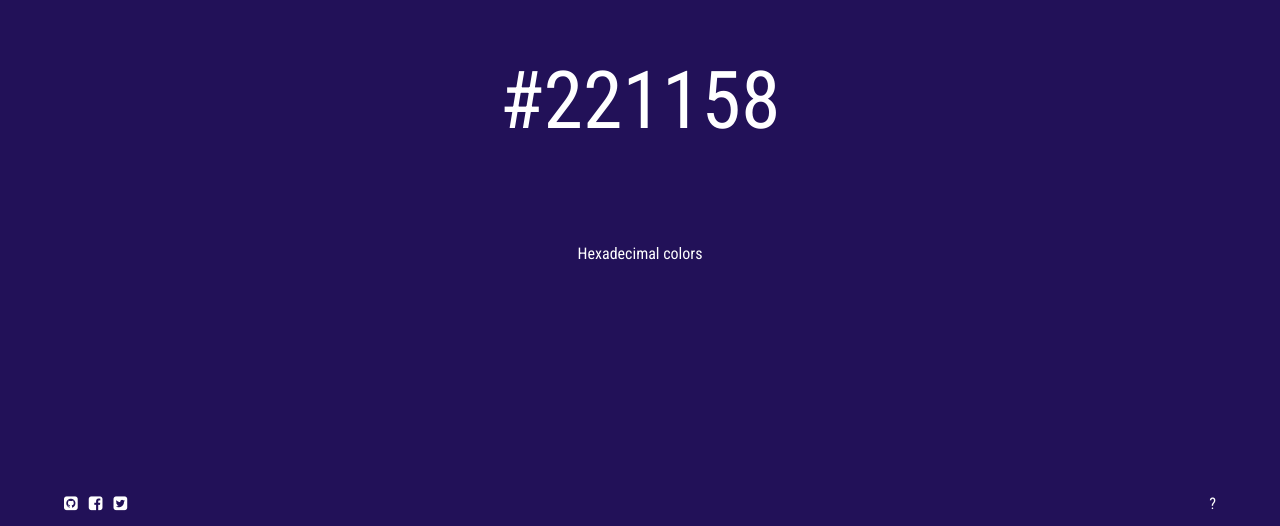
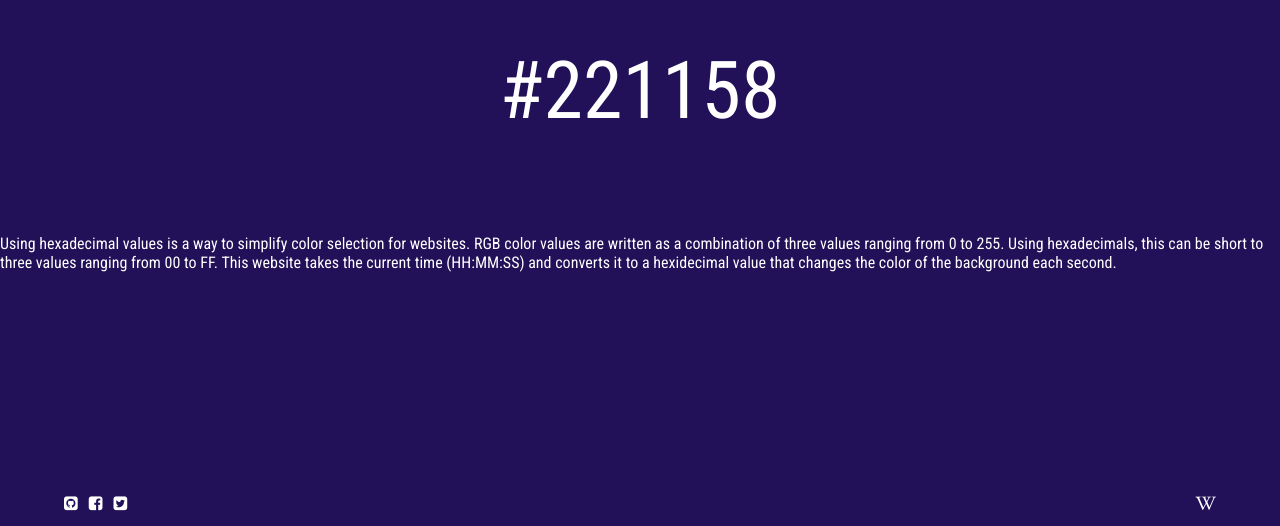
Before and after one commit to davidherszenhaut/hexclock, a plain HTML site: page index.html in a window 1280 px wide. Shown: the part 274-800 px from the top of the page. Drawn offline with Linux system fonts and the light colour scheme.

Commit message:
Added favicon, stylized info pop-up

```diff
--- a/index.html
+++ b/index.html
@@ -17,13 +17,14 @@
 	<link href="https://fonts.googleapis.com/css?family=Roboto+Condensed" rel="stylesheet">
 	<link rel="stylesheet" href="https://maxcdn.bootstrapcdn.com/font-awesome/4.6.3/css/font-awesome.min.css">
 
+	<link rel="icon" type="image/png" href="resources/images/favicon-32x32.png" sizes="32x32" />
+	<link rel="icon" type="image/png" href="resources/images/favicon-16x16.png" sizes="16x16" />
+
 	<!--
 
 		TODO
 
 		- look over head tags
-		- create favicon
-		- add info on hover
 
 	-->
 
@@ -43,7 +44,7 @@
 
 		<!-- INFO -->
 
-		<p id = "info-text">Hexadecimal colors</p>
+		<p id = "info-text">Using hexadecimal values is a way to simplify color selection for websites. RGB color values are written as a combination of three values ranging from 0 to 255. Using hexadecimals, this can be short to three values ranging from 00 to FF. This website takes the current time (HH:MM:SS) and converts it to a hexidecimal value that changes the color of the background each second.</p>
 
 		<!-- FOOTER -->
 
@@ -55,7 +56,7 @@
 
 			<a href = "https://twitter.com/dherszenhaut" target = "_blank"><i class = "fa fa-twitter-square"></i></a>
 
-			<a href = "https://en.wikipedia.org/wiki/Web_colors#Hex_triplet" target = "_blank" id = "info-hover">?</a>
+			<a href = "https://en.wikipedia.org/wiki/Web_colors#Hex_triplet" target = "_blank" id = "info-hover"><i class="fa fa-wikipedia-w"></i></a>
 
 		</footer>
 
```
